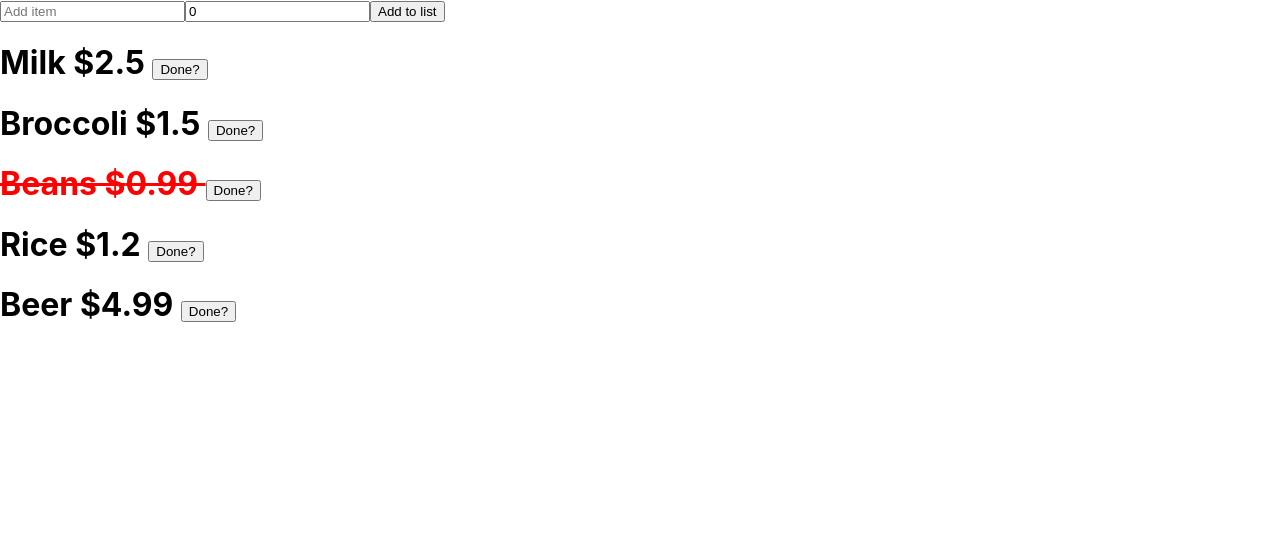
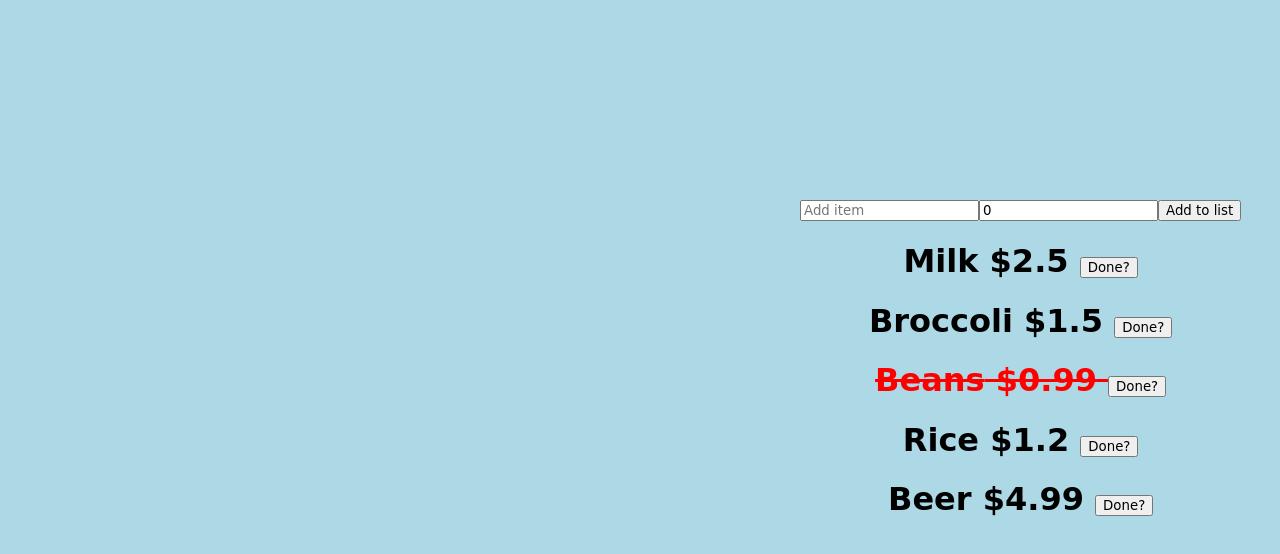
Before and after one commit to meggles781/grocerylist, a React (Create React App) app: page / in a window 1280 px wide. Shown: the top 554 px of the page. Built offline with nearby package versions, Linux system fonts and the light colour scheme.

Commit message:
added styles

```diff
--- a/public/index.html
+++ b/public/index.html
@@ -26,6 +26,13 @@
     -->
     <title>React App</title>
   </head>
+<style>
+  .App-header {
+    background-color: light-blue;
+  }
+
+</style>
+
   <body>
     <noscript>You need to enable JavaScript to run this app.</noscript>
     <div id="root"></div>
--- a/src/App.css
+++ b/src/App.css
@@ -1,3 +1,4 @@
+
 .App {
   text-align: center;
 }
@@ -6,6 +7,7 @@
   height: 40vmin;
   pointer-events: none;
 }
+
 
 @media (prefers-reduced-motion: no-preference) {
   .App-logo {
@@ -24,9 +26,11 @@
   color: white;
 }
 
+
 .App-link {
   color: #61dafb;
 }
+
 
 @keyframes App-logo-spin {
   from {
@@ -36,7 +40,4 @@
     transform: rotate(360deg);
   }
 
-  body {
-    background-image: url("../img/store.jpeg");
-  }
 }
--- a/src/App.js
+++ b/src/App.js
@@ -1,3 +1,5 @@
+
+import "./App.css";
 import { Component } from 'react';
 import GroceryForm from './components/groceries/GroceryForm';
 import GroceryList from './components/groceries/GroceryList';
--- a/src/index.css
+++ b/src/index.css
@@ -1,13 +1,38 @@
 body {
   margin: 0;
+  background-color: lightblue;
   font-family: -apple-system, BlinkMacSystemFont, 'Segoe UI', 'Roboto', 'Oxygen',
     'Ubuntu', 'Cantarell', 'Fira Sans', 'Droid Sans', 'Helvetica Neue',
     sans-serif;
   -webkit-font-smoothing: antialiased;
   -moz-osx-font-smoothing: grayscale;
+  align-content: center;
 }
 
 code {
   font-family: source-code-pro, Menlo, Monaco, Consolas, 'Courier New',
     monospace;
 }
+
+div {
+  position: absolute;
+  left: 800px;
+  top: 200px;
+  align-items: center;
+  text-align: center;
+  font-family: "Comic Sans MS", "Comic Sans", cursive;
+
+}
+
+button {
+  font-family: "Comic Sans MS", "Comic Sans", cursive;
+}
+
+input {
+  font-family: "Comic Sans MS", "Comic Sans", cursive;
+
+}
+
+p {
+  padding: 35px;
+}
--- a/src/index.js
+++ b/src/index.js
@@ -7,6 +7,7 @@ import reportWebVitals from './reportWebVitals';
 
 ReactDOM.render(
   <React.StrictMode>
+
     <App />
   </React.StrictMode>,
   document.getElementById('root')
```
